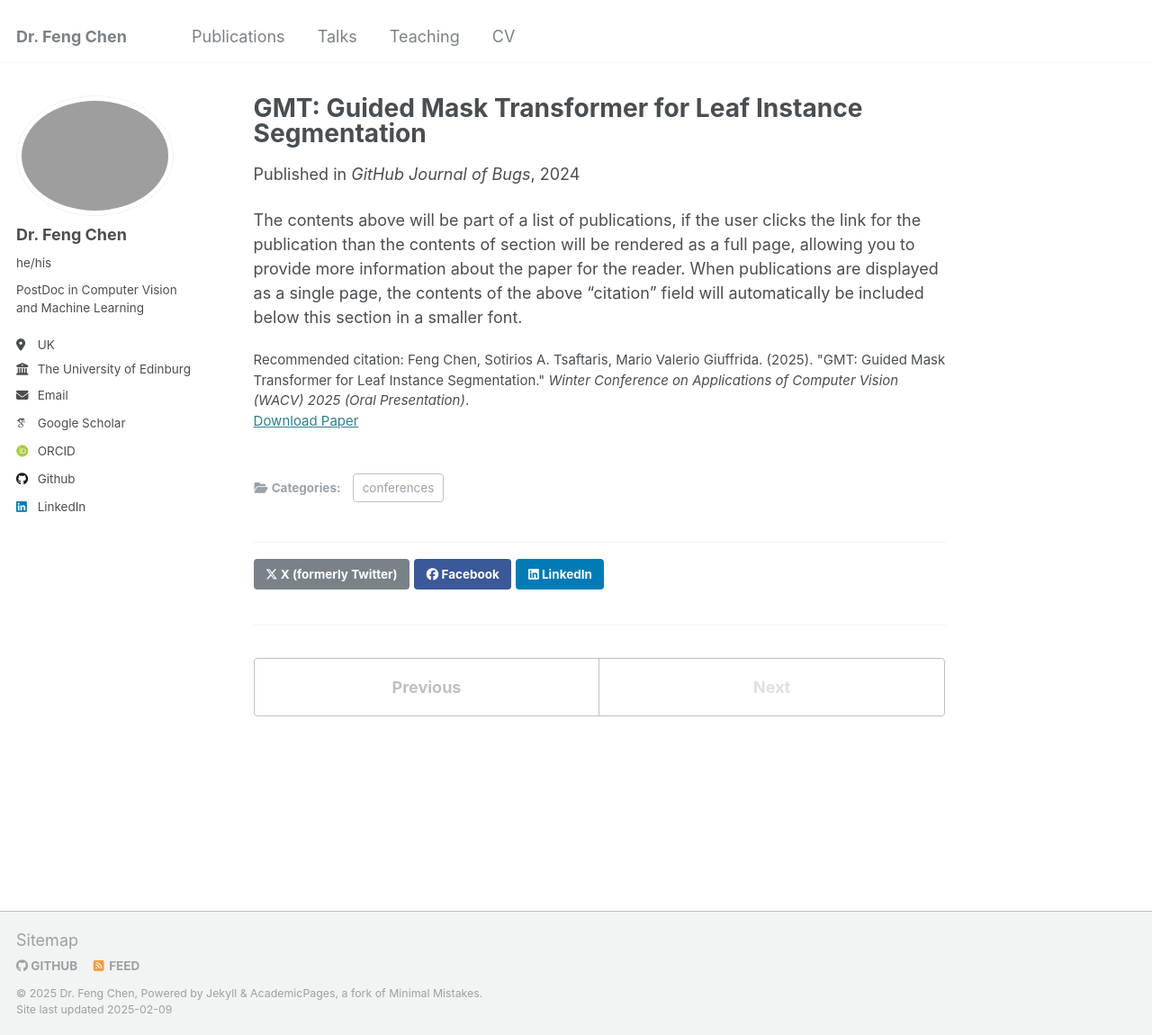
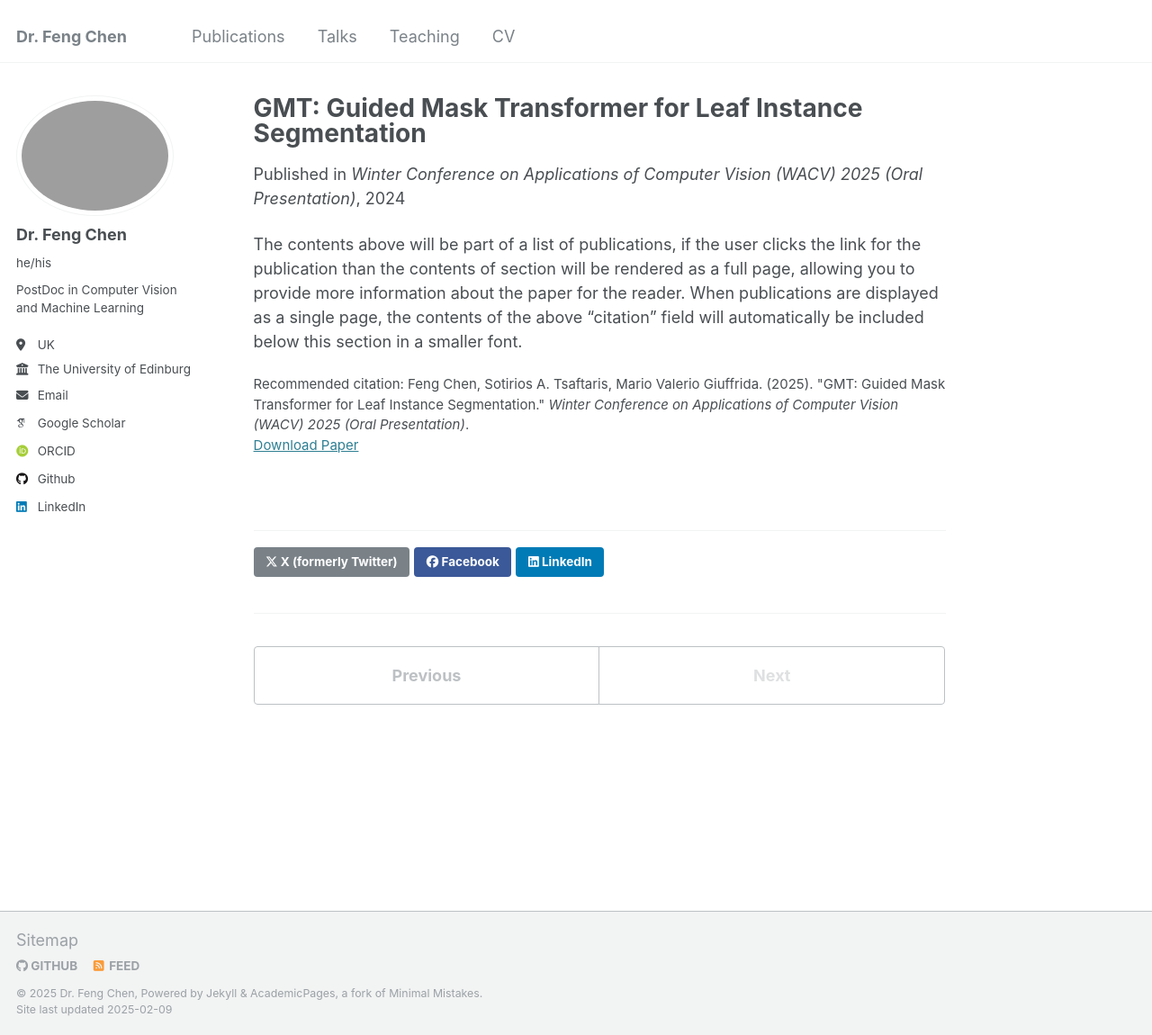
Before and after one commit to fengchen025/fengchen025.github.io, a Jekyll site: the page built from _publications/2024-02-17-paper-title-number-4.md, in a window 1280 px wide and 1150 px high. Shown: the whole window at 90% size. Built offline with Jekyll 4.4.1, drawn with Linux system fonts in a browser that asks for light colours; some web fonts are replaced.

Commit message:
Update 2024-02-17-paper-title-number-4.md

```diff
--- a/_publications/2024-02-17-paper-title-number-4.md
+++ b/_publications/2024-02-17-paper-title-number-4.md
@@ -1,11 +1,7 @@
 ---
 title: "GMT: Guided Mask Transformer for Leaf Instance Segmentation"
 collection: publications
-category: conferences
-permalink: /publication/2024-02-17-paper-title-number-4
-excerpt: 'This paper is about fixing template issue #693.'
-date: 2024-02-17
-venue: 'GitHub Journal of Bugs'
+venue: 'Winter Conference on Applications of Computer Vision (WACV) 2025 (Oral Presentation)'
 paperurl: 'https://arxiv.org/abs/2406.17109'
 citation: 'Feng Chen, Sotirios A. Tsaftaris, Mario Valerio Giuffrida. (2025). &quot;GMT: Guided Mask Transformer for Leaf Instance Segmentation.&quot; <i>Winter Conference on Applications of Computer Vision (WACV) 2025 (Oral Presentation)</i>.'
 ---
```
